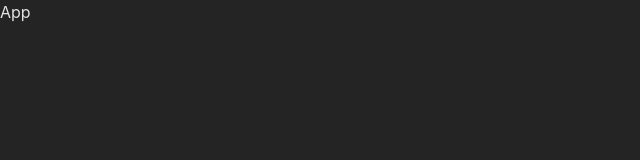
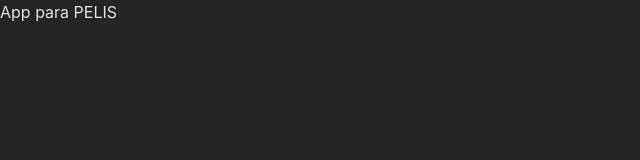
Before and after one commit to ing-castano/reactFilm, a React (Vite) app: page / in a window 1280 px wide. Shown: the top 160 px of the page, without its empty margins (0-640 px from the left). Built offline with nearby package versions, Linux system fonts and the light colour scheme.

Commit message:
[cfg] - environment test

```diff
--- a/src/App.jsx
+++ b/src/App.jsx
@@ -2,7 +2,7 @@ import React from 'react'
 
 const App = () => {
   return (
-    <div>App</div>
+    <div>App para PELIS</div>
   )
 }
 
```
